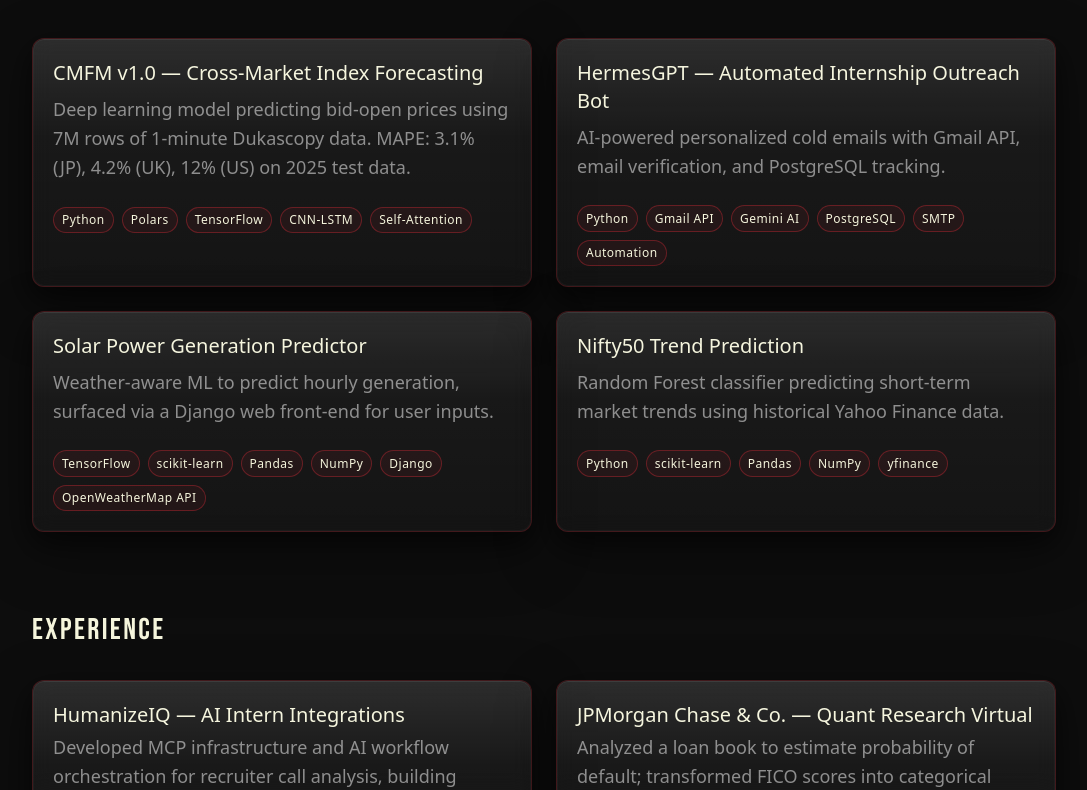
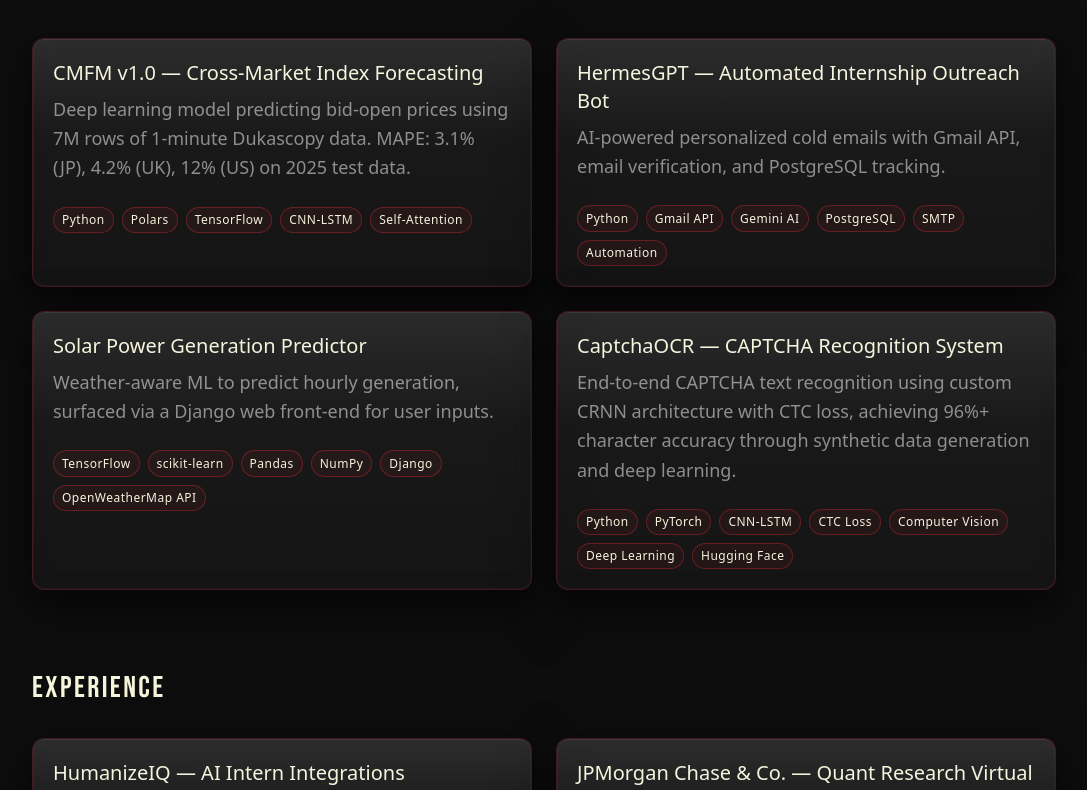
Before and after one commit to mohakapoor/Portfolio, a Next.js app: page /story in a window 1280 px wide. Shown: the part 504-1294 px from the top of the page, without its empty margins (96-1183 px from the left). Built offline with nearby package versions, Linux system fonts and the light colour scheme.

Commit message:
update Projects

```diff
--- a/src/app/story/page.tsx
+++ b/src/app/story/page.tsx
@@ -285,9 +285,9 @@ export default function StoryPage() {
                  onClick={() => handleCardClick(3)}
                >
                 <h3 className="text-xl mb-2">
-                  <a href="https://github.com/mohakapoor/Nifty50TrendPrediction" target="_blank" rel="noreferrer noopener">Nifty50 Trend Prediction</a>
+                  <a href="https://github.com/mohakapoor/CaptchaOCR" target="_blank" rel="noreferrer noopener">CaptchaOCR — CAPTCHA Recognition System</a>
                 </h3>
-                <p className="text-dust-gray mb-3">Random Forest classifier predicting short‑term market trends using historical Yahoo Finance data.</p>
+                <p className="text-dust-gray mb-3">End-to-end CAPTCHA text recognition using custom CRNN architecture with CTC loss, achieving 96%+ character accuracy through synthetic data generation and deep learning.</p>
                 <div
                   className={`grid overflow-hidden transition-[grid-template-rows,opacity] duration-700 ease-in ${
                     expandedCard === 3
@@ -297,17 +297,31 @@ export default function StoryPage() {
                 >
                   <div className="min-h-0 text-dust-gray mb-3 text-sm leading-relaxed">
                     <ul className="list-disc pl-5 space-y-1">
-                      <li>Ensemble-based Random Forest classification</li>
-                      <li>Technical indicator feature engineering</li>
+                      <li>CNN + BiLSTM architecture with Connectionist Temporal Classification</li>
+                      <li>Synthetic CAPTCHA generation for robust training data</li>
+                      <li>Real-time inference with GPU acceleration and deployment on Hugging Face</li>
+                      <li>Comprehensive training pipeline with early stopping and performance metrics</li>
                     </ul>
+                    <div className="mt-4 text-center my-2">
+                      <a
+                        href="https://huggingface.co/spaces/mohakapoor/captchaOCR"
+                        target="_blank"
+                        rel="noreferrer noopener"
+                        className="spider-noir-button px-6 py-2 border-2 text-lg rounded-lg"
+                      >
+                        View Live Demo
+                      </a>
+                    </div>
                   </div>
                 </div>
                 <div className="flex flex-wrap gap-2">
                   <span className="tag">Python</span>
-                  <span className="tag">scikit‑learn</span>
-                  <span className="tag">Pandas</span>
-                  <span className="tag">NumPy</span>
-                  <span className="tag">yfinance</span>
+                  <span className="tag">PyTorch</span>
+                  <span className="tag">CNN-LSTM</span>
+                  <span className="tag">CTC Loss</span>
+                  <span className="tag">Computer Vision</span>
+                  <span className="tag">Deep Learning</span>
+                  <span className="tag">Hugging Face</span>
                 </div>
               </div>
             </div>
```
